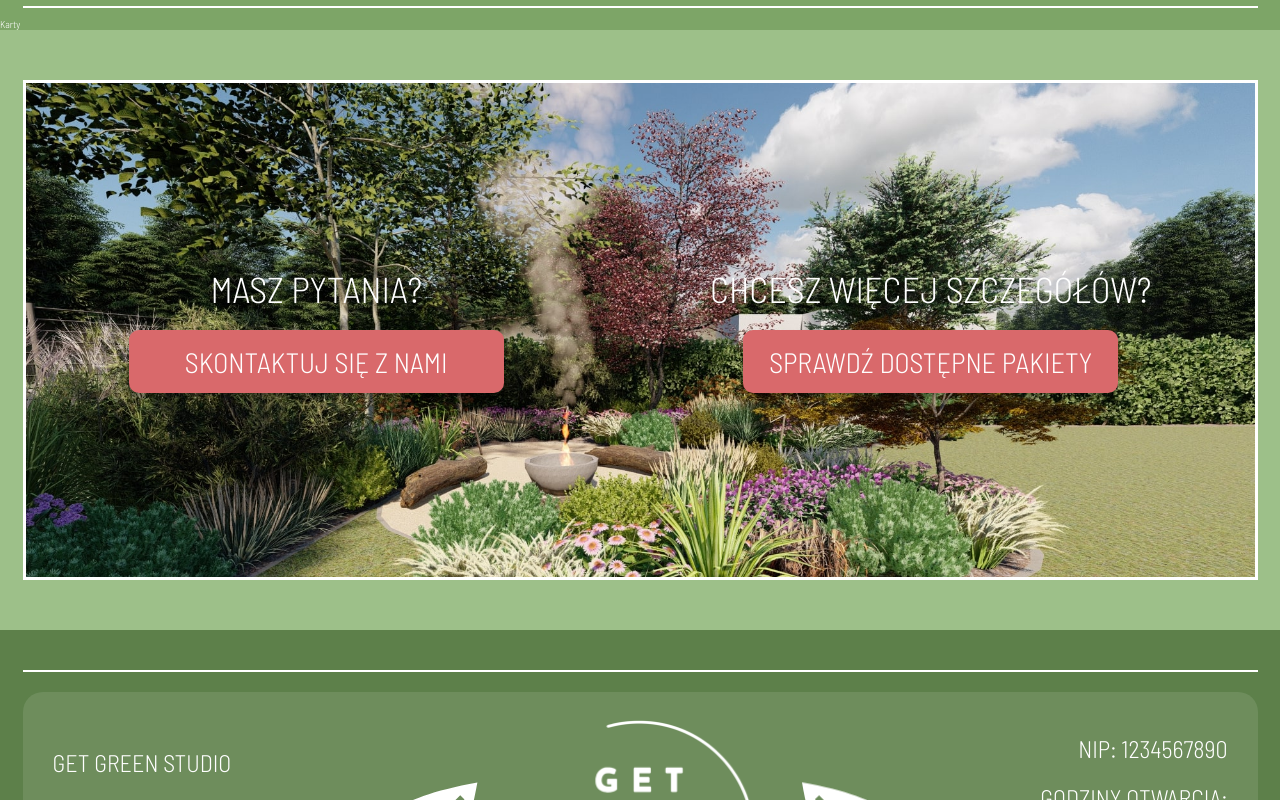
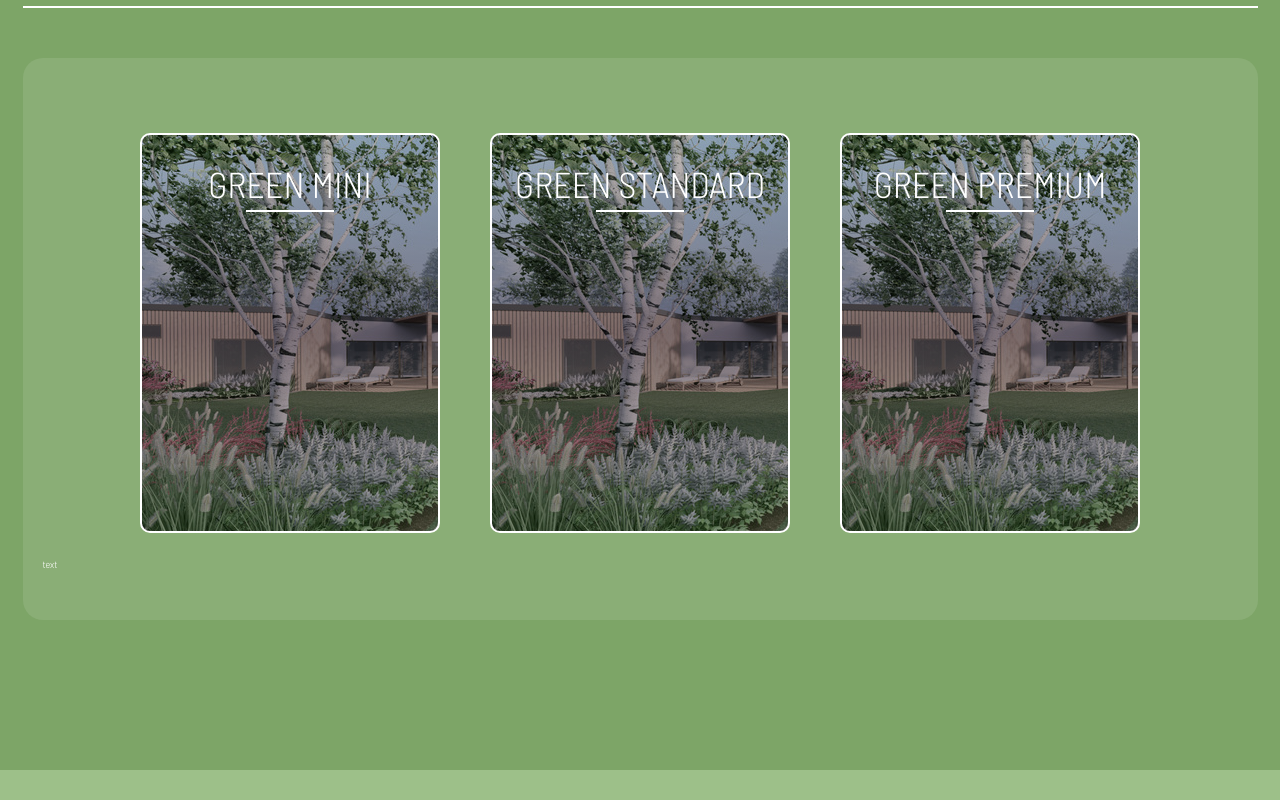
Before and after one commit to michalmiotla/get-green-studio-react-website, a React (Vite) app: page /pakiety in a window 1280 px wide. Shown: the part 1140-1940 px from the top of the page. Built offline with nearby package versions, Linux system fonts and the light colour scheme.

Commit message:
working with cards section

```diff
--- /dev/null
+++ b/src/components/Card/Card.jsx
@@ -0,0 +1,18 @@
+import styles from './Card.module.css'
+import ARROW_DOWN from '../../assets/icons/arrow_down.png'
+
+export function Card({ title }) {
+	return (
+		<div className={styles.card}>
+			<div className={styles.card_gradient}></div>
+			<div className={styles.card_top}>
+				<h3>{title}</h3>
+				<hr />
+			</div>
+			<div className={styles.card_bottom}>
+				<p>rozwiń szczegóły</p>
+				<img src={ARROW_DOWN} alt='' />
+			</div>
+		</div>
+	)
+}
--- /dev/null
+++ b/src/components/Card/Card.module.css
@@ -0,0 +1,67 @@
+.card {
+	position: relative;
+	width: 80%;
+	max-width: 30rem;
+	height: 40rem;
+	margin: 2.5rem;
+	border: 2px solid white;
+	border-radius: 1rem;
+	background-image: url(../../assets/photos/hero-min.jpg);
+	transition: scale 0.5s;
+	overflow: hidden;
+
+	.card_gradient {
+		position: absolute;
+		width: 100%;
+		height: 100%;
+		top: 0;
+		border-radius: 1rem;
+		background: rgb(30, 77, 16);
+		background: linear-gradient(180deg, rgba(30, 77, 16, 0.25) 0%, rgba(0, 0, 0, 0.5) 50%, rgba(30, 77, 16, 0.25) 100%);
+	}
+
+	.card_top,
+	.card_bottom {
+		position: relative;
+		display: flex;
+		flex-direction: column;
+		justify-content: center;
+		align-items: center;
+		width: 100%;
+		height: 25%;
+		text-align: center;
+
+		h3 {
+			text-transform: uppercase;
+			font-weight: 300;
+			font-size: clamp(1.6rem, 2.222vw + 0.822rem, 3.6rem);
+			padding: 0.5rem;
+		}
+
+		hr {
+			width: 30%;
+			height: 1px;
+		}
+	}
+
+	.card_bottom {
+		/* display: none; */
+		transform: translateY(400%);
+		transition: transform 0.5s;
+
+		p {
+			text-transform: uppercase;
+			font-size: clamp(1.4rem, 1.111vw + 1.011rem, 2.4rem);
+		}
+	}
+}
+
+.card:hover {
+	cursor: pointer;
+	scale: 1.05;
+}
+
+.card:hover .card_bottom {
+	display: flex;
+	transform: translateY(150%);
+}
--- /dev/null
+++ b/src/components/CardDetails/CardDetails.jsx
@@ -0,0 +1,9 @@
+import styles from './CardDetails.module.css'
+
+export function CardDetails() {
+	return (
+		<div className={styles.card_details}>
+			<p>text</p>
+		</div>
+	)
+}
--- /dev/null
+++ b/src/components/CardDetails/CardDetails.module.css
@@ -0,0 +1,3 @@
+.card_details {
+	width: 100%;
+}
--- a/src/components/CardsSections/ServiceDescription.jsx
+++ b/src/components/CardsSections/ServiceDescription.jsx
@@ -29,7 +29,7 @@ export function ServiceDescription() {
 					<div className={styles.img_box}>
 						<img src={Toggle} alt='' />
 						<p>
-							<strong>Szczegóły poniżej:</strong>
+							<strong>Poniżej więcej szczegółów:</strong>
 						</p>
 					</div>
 					<hr className={styles.vertical_line_two} />
--- a/src/components/CardsSections/ServiceDetails.jsx
+++ b/src/components/CardsSections/ServiceDetails.jsx
@@ -1,3 +1,19 @@
+import { Container } from '../Container/Container'
+import { Card } from '../Card/Card'
+import styles from './ServiceDetails.module.css'
+import { CardDetails } from '../CardDetails/CardDetails'
+
 export function ServiceDetails() {
-	return <p>Karty</p>
+	return (
+		<div className={styles.service_details}>
+			<Container>
+				<div className={styles.main}>
+					<Card title='green mini' />
+					<Card title='green standard' />
+					<Card title='green premium' />
+					<CardDetails />
+				</div>
+			</Container>
+		</div>
+	)
 }
--- a/src/components/CardsSections/ServiceDetails.module.css
+++ b/src/components/CardsSections/ServiceDetails.module.css
@@ -0,0 +1,18 @@
+.service_details {
+	position: relative;
+	margin-top: 5rem;
+	padding-bottom: 15rem;
+
+	.main {
+		position: relative;
+		width: 100%;
+		display: flex;
+		flex-direction: row;
+		justify-content: center;
+		align-items: center;
+		flex-wrap: wrap;
+		background-color: var(--box-low-opacity);
+		border-radius: 2rem;
+		padding: 5rem 2rem;
+	}
+}
```
Also changed, not shown: src/assets/icons/arrow_down.png (added).
